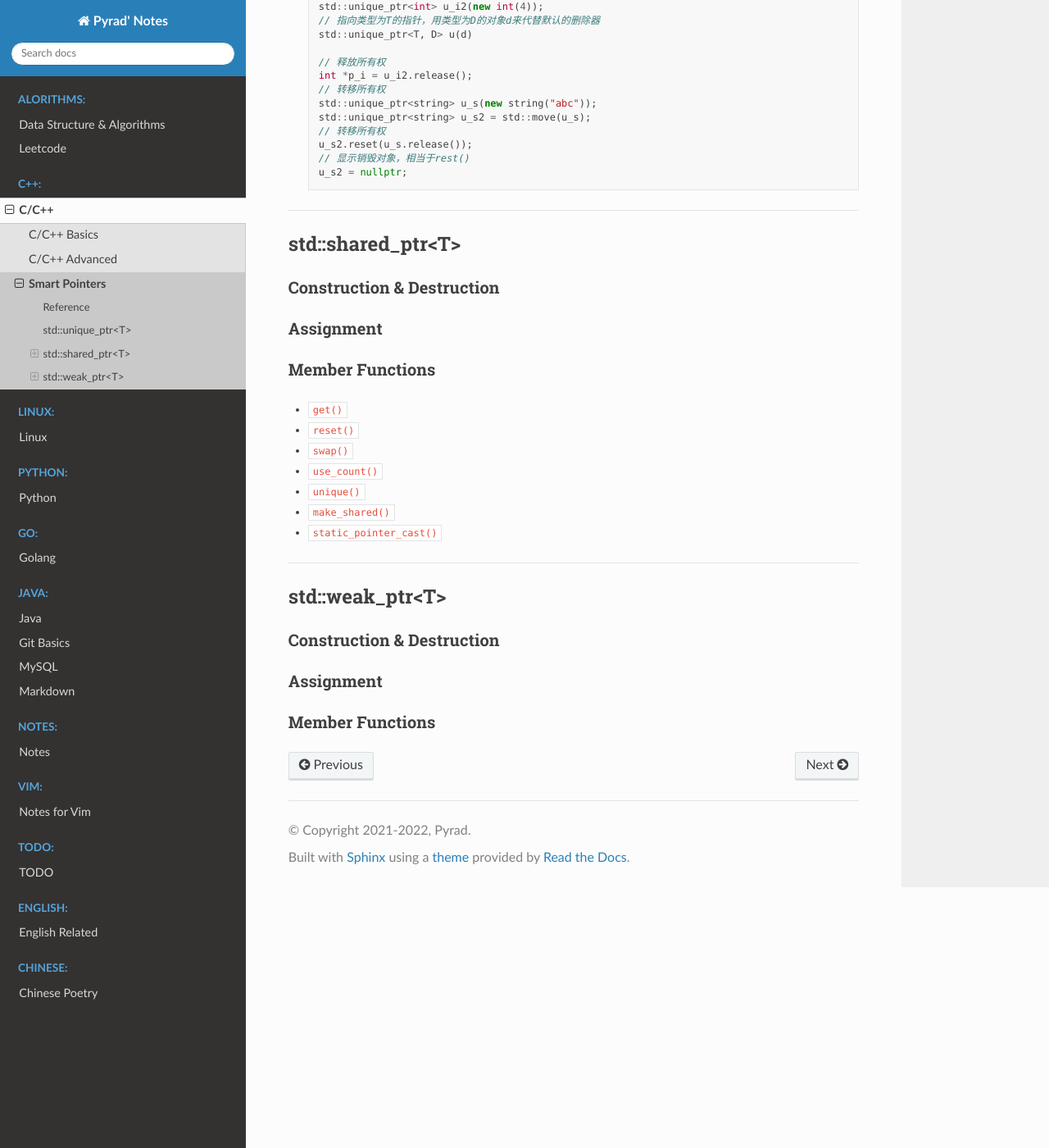
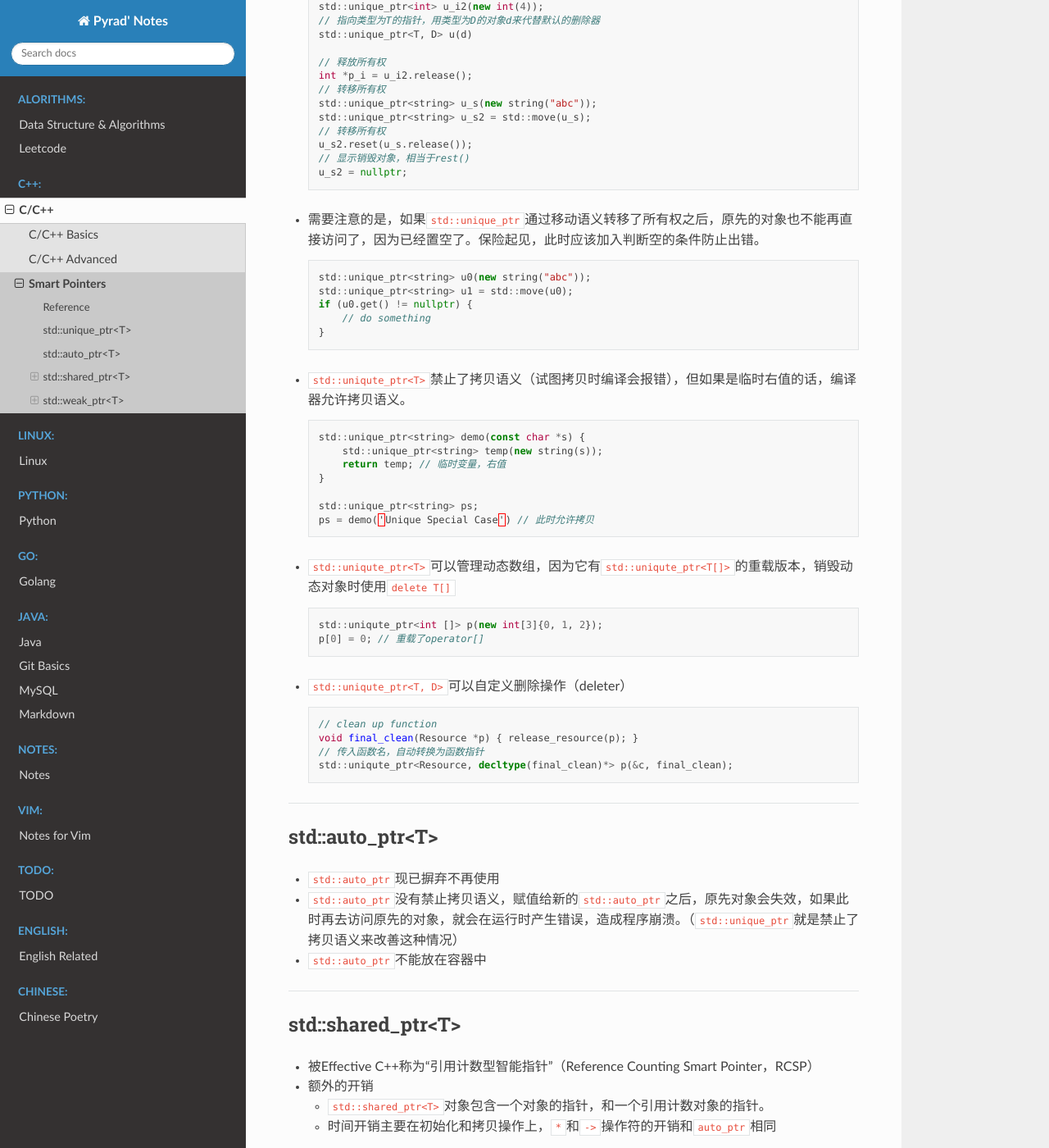
Before and after one commit to Pyrad/pyradnotes, a Sphinx documentation site: the page built from source/CPP/SmartPointers.md, in a window 1280 px wide and 1400 px high, scrolled down 928 px. Shown: the whole window at 82% size. Built offline with Sphinx 7.4.7 and the Read the Docs theme 2.0.0, drawn with Linux system fonts in a browser that asks for light colours.

Commit message:
Continue to explore smart pointers
Finish unique_ptr, auto_ptr, continue with shared_ptr

````diff
--- a/source/CPP/SmartPointers.md
+++ b/source/CPP/SmartPointers.md
@@ -4,7 +4,7 @@ This file shows some usages of smart pointers in C/C++
 
 
 
-### Reference
+## Reference
 
 Reference articles: [C++ STL 四种智能指针](https://blog.csdn.net/K346K346/article/details/81478223)
 
@@ -12,13 +12,14 @@ Reference articles: [C++ STL 四种智能指针](https://blog.csdn.net/K346K346/
 
 ---
 
-### std::unique_ptr\<T\>
+## std::unique_ptr\<T\>
 
 - 旨在代替旧的`auto_ptr`
 
 - 需`#include <memory>`头文件
 
 - 只能通过移动语义来转移所管理对象的管理权
+
   - 可以通过`make_unique`这个helper函数来构造
 
     ```cpp
@@ -64,6 +65,53 @@ Reference articles: [C++ STL 四种智能指针](https://blog.csdn.net/K346K346/
   ```
 
 
+- 需要注意的是，如果`std::unique_ptr`通过移动语义转移了所有权之后，原先的对象也不能再直接访问了，因为已经置空了。保险起见，此时应该加入判断空的条件防止出错。
+
+  ```cpp
+  std::unique_ptr<string> u0(new string("abc"));
+  std::unique_ptr<string> u1 = std::move(u0);
+  if (u0.get() != nullptr) {
+      // do something
+  }
+  ```
+
+- `std::uniqute_ptr<T>`禁止了拷贝语义（试图拷贝时编译会报错），但如果是临时右值的话，编译器允许拷贝语义。
+
+  ```cpp
+  std::unique_ptr<string> demo(const char *s) {
+      std::unique_ptr<string> temp(new string(s));
+      return temp; // 临时变量，右值
+  }
+
+  std::unique_ptr<string> ps;
+  ps = demo('Unique Special Case') // 此时允许拷贝
+  ```
+
+- `std::uniqute_ptr<T>`可以管理动态数组，因为它有`std::uniqute_ptr<T[]>`的重载版本，销毁动态对象时使用`delete T[]`
+
+  ```cpp
+  std::uniqute_ptr<int []> p(new int[3]{0, 1, 2});
+  p[0] = 0; // 重载了operator[]
+  ```
+
+- `std::uniqute_ptr<T, D>`可以自定义删除操作（deleter）
+
+  ```cpp
+  // clean up function
+  void final_clean(Resource *p) { release_resource(p); }
+  // 传入函数名，自动转换为函数指针
+  std::uniqute_ptr<Resource, decltype(final_clean)*> p(&c, final_clean);
+  ```
+
+
+
+---
+
+## std::auto_ptr\<T\>
+
+- `std::auto_ptr`现已摒弃不再使用
+- `std::auto_ptr`没有禁止拷贝语义，赋值给新的`std::auto_ptr`之后，原先对象会失效，如果此时再去访问原先的对象，就会在运行时产生错误，造成程序崩溃。（`std::unique_ptr`就是禁止了拷贝语义来改善这种情况）
+- `std::auto_ptr`不能放在容器中
 
 
 
@@ -71,19 +119,30 @@ Reference articles: [C++ STL 四种智能指针](https://blog.csdn.net/K346K346/
 
 ---
 
-### std::shared_ptr\<T\>
+## std::shared_ptr\<T\>
+
+- 被Effective C++称为“引用计数型智能指针”（Reference Counting Smart Pointer，RCSP）
+- 额外的开销
+  - `std::shared_ptr<T>`对象包含一个对象的指针，和一个引用计数对象的指针。
+  - 时间开销主要在初始化和拷贝操作上，`*`和`->`操作符的开销和`auto_ptr`相同
 
 
 
-#### Construction & Destruction
 
 
 
-#### Assignment
 
 
 
-#### Member Functions
+### Construction & Destruction
+
+
+
+### Assignment
+
+
+
+### Member Functions
 
 - `get()`
 - `reset()`
@@ -97,16 +156,16 @@ Reference articles: [C++ STL 四种智能指针](https://blog.csdn.net/K346K346/
 
 ---
 
-### std::weak_ptr\<T\>
+## std::weak_ptr\<T\>
 
 
 
-#### Construction & Destruction
+### Construction & Destruction
 
 
 
-#### Assignment
+### Assignment
 
 
 
-#### Member Functions
+### Member Functions
````
